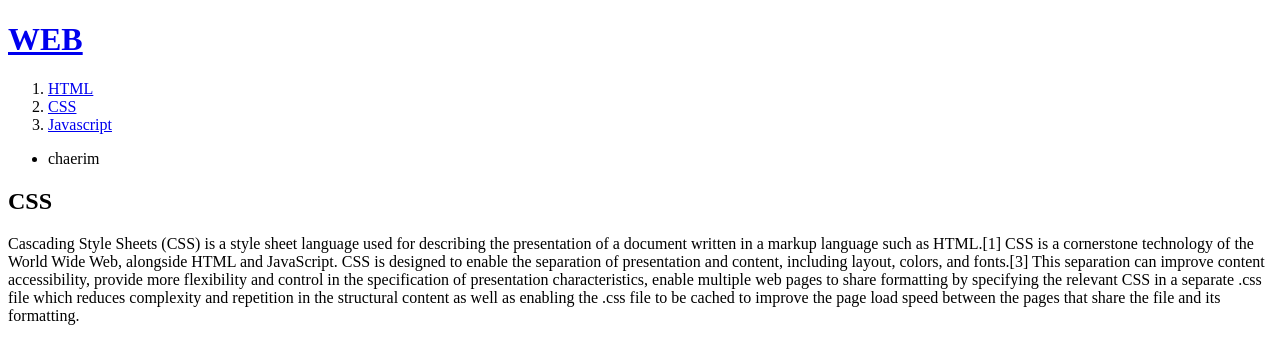
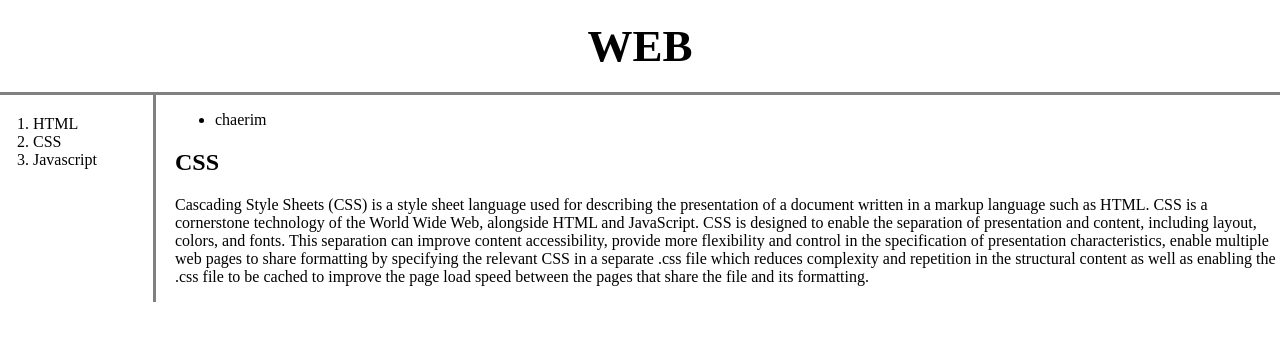
Before and after one commit to chaaerim/web1, a plain HTML site: page 2.html in a window 1280 px wide. Drawn offline with Linux system fonts and the light colour scheme.

Commit message:
second version(with css)

```diff
--- a/2.html
+++ b/2.html
@@ -3,25 +3,80 @@
 <head>
   <title>WEB1 - css</title>
   <meta charset="utf-8">
+  <style>
+  body{
+    margin:0;
+  }
+    a {
+      color: black;
+      text-decoration: none;
+    }
+
+    h1 {
+      font-size: 45px;
+      text-align:center;
+      border-bottom: 3px solid gray;
+      margin: 0;
+      padding: 20px;
+    }
+/*부모가 grid인 ol 태그 선택*/
+    #grid ol{
+      border-right: 3px solid gray;
+      width:100px;
+      margin:0;
+      padding:20px;
+      padding-left: 33px;
+    }
+
+    #grid{
+      display: grid;
+      grid-template-columns: 150px 1fr;
+    }
+
+    #article{
+      padding-left: 25px;
+    }
+    /*if screen width < 800px*/
+    @media(max-width:800px){
+      #grid{
+        display: block;
+      }
+      #grid ol{
+        border-right: none;
+      }
+    }
+  </style>
 </head>
 
 <body>
   <h1><a href="index.html">WEB</a></h1>
+  <div id="grid">
     <ol>
       <li> <a href="1.html">HTML</a></li>
       <li> <a href="2.html">CSS</a> </li>
       <li> <a href="3.html">Javascript</a></li>
     </ol>
 
+    <!--
+      <h1><a href="index.html"><font color="red">WEB</font></a></h1>
+    <ol>
+      <li> <a href="1.html"><font color="red">HTML</font></a></li>
+      <li> <a href="2.html"><font color="red">CSS</font></a> </li>
+      <li> <a href="3.html"><font color="red">Javascript</font></a></li>
+    </ol>
+    -->
+    <div id="article">
       <ul>
         <li>chaerim</li>
       </ul>
 
       <h2>CSS</h2>
       <p>
-  Cascading Style Sheets (CSS) is a style sheet language used for describing the presentation of a document written in a markup language such as HTML.[1] CSS is a cornerstone technology of the World Wide Web, alongside HTML and JavaScript.
+        Cascading Style Sheets (CSS) is a style sheet language used for describing the presentation of a document written in a markup language such as HTML. CSS is a cornerstone technology of the World Wide Web, alongside HTML and JavaScript.
 
-CSS is designed to enable the separation of presentation and content, including layout, colors, and fonts.[3] This separation can improve content accessibility, provide more flexibility and control in the specification of presentation characteristics, enable multiple web pages to share formatting by specifying the relevant CSS in a separate .css file which reduces complexity and repetition in the structural content as well as enabling the .css file to be cached to improve the page load speed between the pages that share the file and its formatting.
+      CSS is designed to enable the separation of presentation and content, including layout, colors, and fonts. This separation can improve content accessibility, provide more flexibility and control in the specification of presentation characteristics, enable multiple web pages to share formatting by specifying the relevant CSS in a separate .css file which reduces complexity and repetition in the structural content as well as enabling the .css file to be cached to improve the page load speed between the pages that share the file and its formatting.
       </p>
+    </div>
+  </div>
 </body>
 </html>
--- /dev/null
+++ b/style.css
@@ -0,0 +1,41 @@
+body{
+  margin:0;
+}
+  a {
+    color: black;
+    text-decoration: none;
+  }
+
+  h1 {
+    font-size: 45px;
+    text-align:center;
+    border-bottom: 3px solid gray;
+    margin: 0;
+    padding: 20px;
+  }
+/*부모가 grid인 ol 태그 선택*/
+  #grid ol{
+    border-right: 3px solid gray;
+    width:100px;
+    margin:0;
+    padding:20px;
+    padding-left: 33px;
+  }
+
+  #grid{
+    display: grid;
+    grid-template-columns: 150px 1fr;
+  }
+
+  #article{
+    padding-left: 25px;
+  }
+  /*if screen width < 800px*/
+  @media(max-width:800px){
+    #grid{
+      display: block;
+    }
+    #grid ol{
+      border-right: none;
+    }
+  }
```
Also changed, not shown: 1.html (+5 -0 lines), 3.html (+49 -2 lines), box.html (added, +25 -0 lines), grid.html (added, +20 -0 lines), index.html (+5 -1 lines), mediaquery.html (added, +23 -0 lines). Lines whose indentation alone changed are shown as unchanged.
